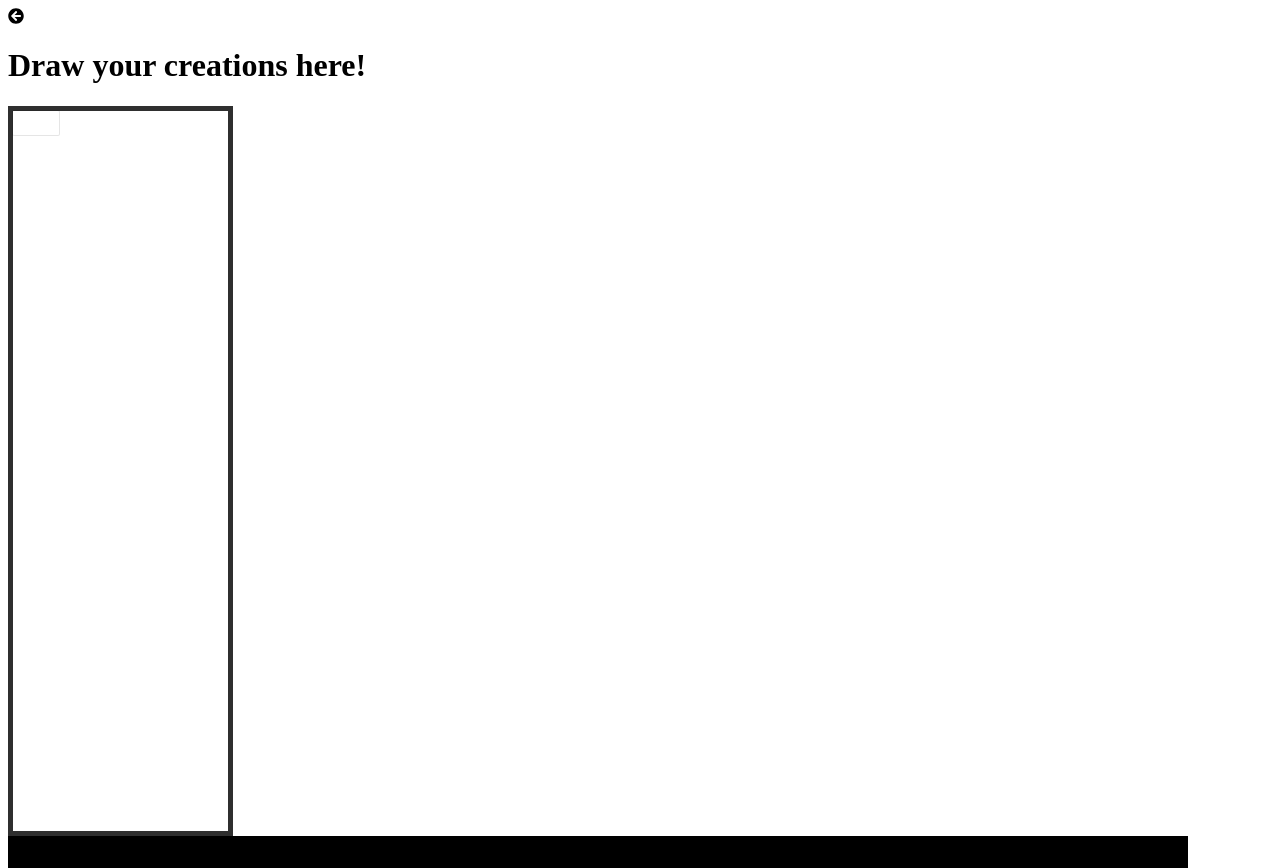
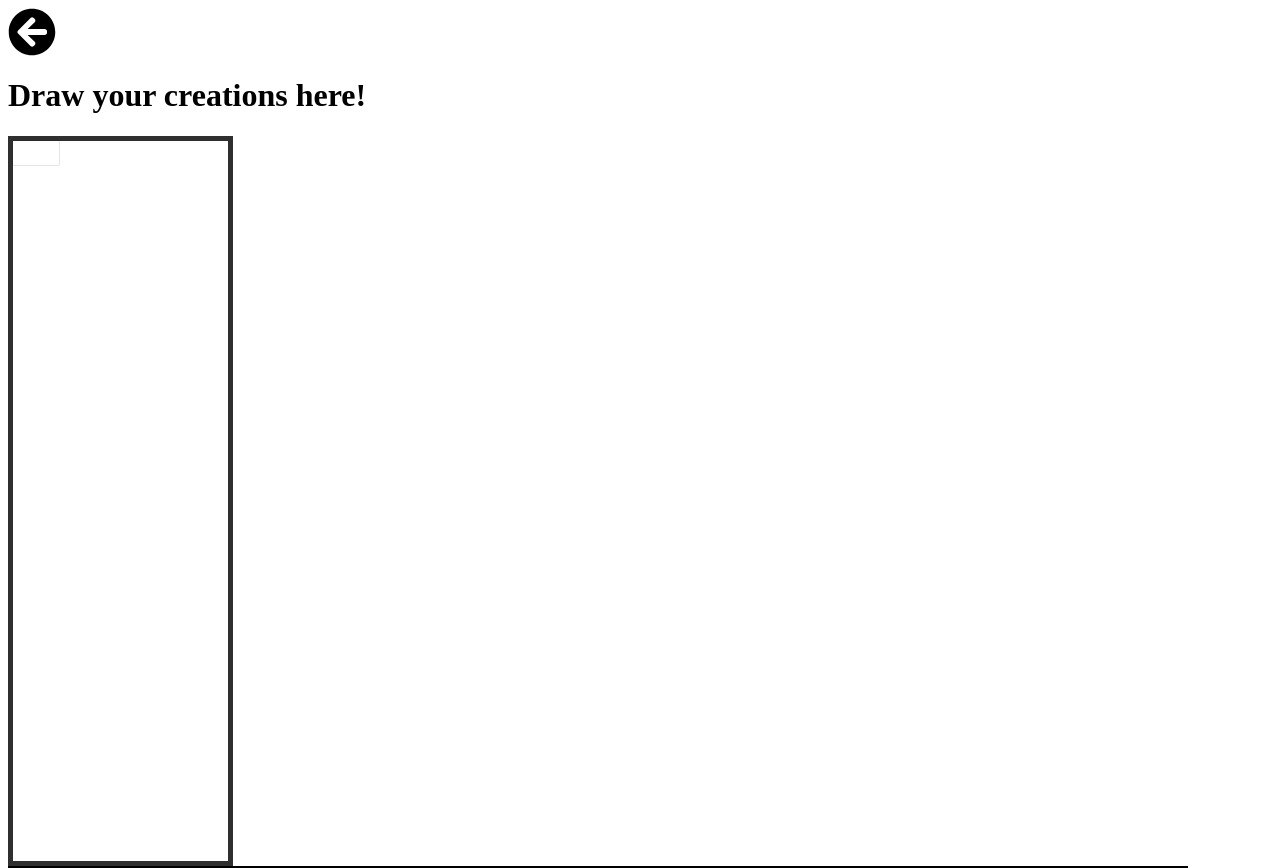
Before and after one commit to rzh150030/paint-app, a React (Create React App) app: page / in a window 1280 px wide. Shown: the top 868 px of the page. Built offline with nearby package versions, Linux system fonts and the light colour scheme.

Commit message:
increase font size of icon

```diff
--- a/src/App.js
+++ b/src/App.js
@@ -17,7 +17,7 @@ function App() {
   return (
     <div className="App">
       <header>
-        <FontAwesomeIcon icon={faArrowCircleLeft}/>
+        <FontAwesomeIcon icon={faArrowCircleLeft} style={{fontSize: "3rem"}}/>
         <h1>Draw your creations here!</h1>
       </header>
       <div>
```
